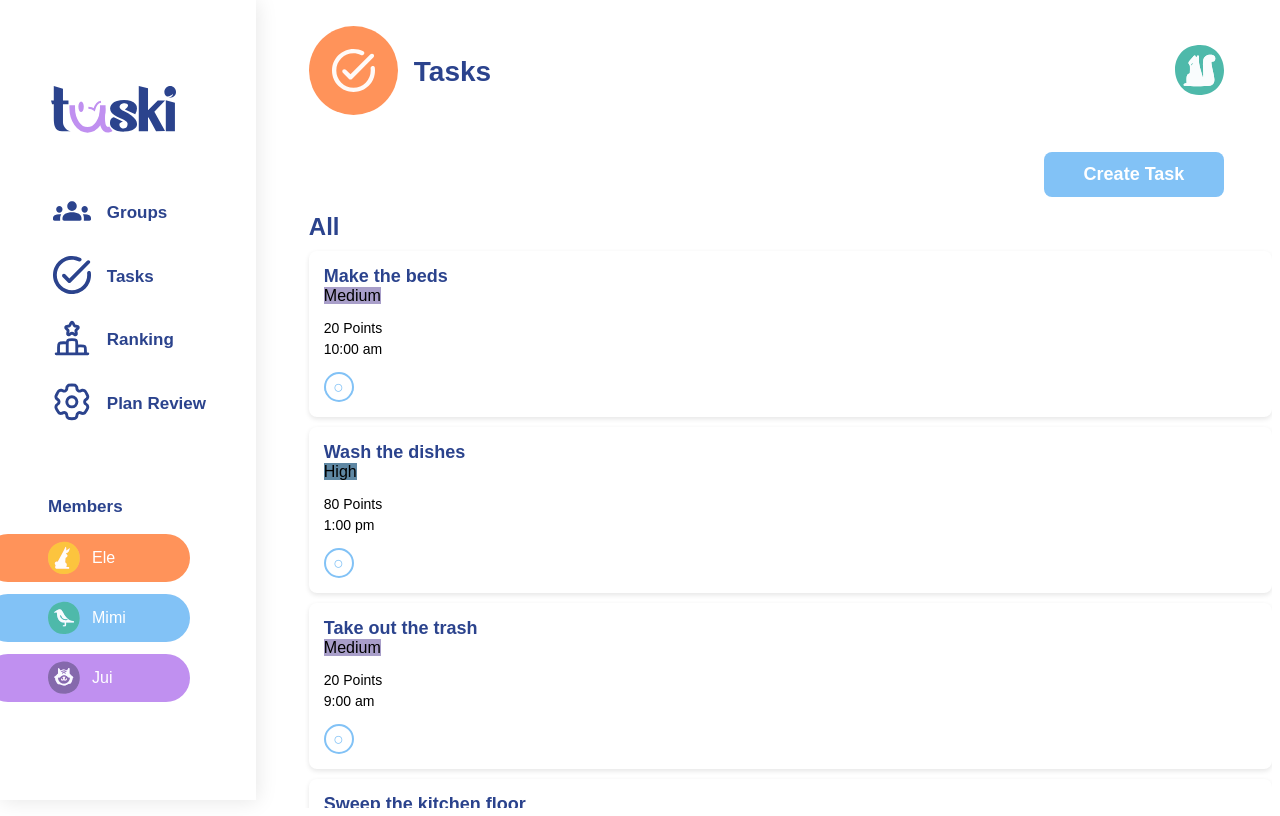
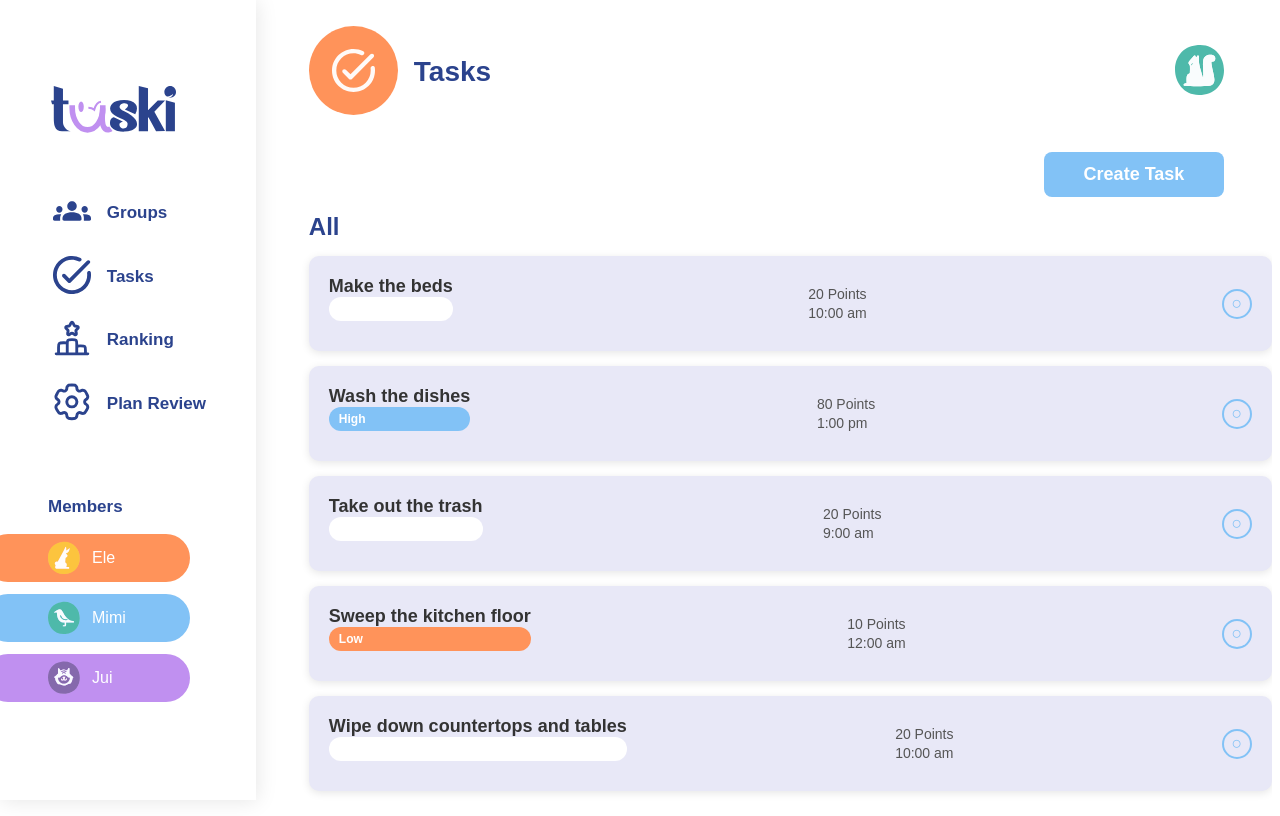
Before and after one commit to NikSala10/TaskiProject, a React (Vite) app: page /tasks in a window 1280 px wide. Built offline with nearby package versions, Linux system fonts and the light colour scheme.

Commit message:
feat(pages/tasks): render TaskList using tasks dataset

```diff
--- a/src/components/TaskItem/TaskItem.tsx
+++ b/src/components/TaskItem/TaskItem.tsx
@@ -11,11 +11,11 @@ const TaskItem = ({ task }: TaskItemProps) => {
   const getPriorityColor = (priority: 'Low' | 'Medium' | 'High') => {
     switch (priority) {
       case 'High':
-        return '#5E87A3';  // Azul
+        return '#82C2F6';
       case 'Medium':
-        return '#A89EC9';  // Morado
+        return '#ffffffff';
       case 'Low':
-        return '#F28C82';  // Naranja
+        return '#FF935A';
       default:
         return '#A89EC9';
     }
@@ -24,9 +24,7 @@ const TaskItem = ({ task }: TaskItemProps) => {
   return (
     <div className={`task-item ${isCompleted ? "completed" : ""}`}>
       <div className="task-info">
-        {/* Mostramos el nombre de la tarea */}
         <h3>{task.name}</h3>
-        {/* Mostramos la prioridad con un color específico */}
         <span className="priority" style={{ backgroundColor: getPriorityColor(task.priority) }}>
           {task.priority}
         </span>
@@ -36,7 +34,6 @@ const TaskItem = ({ task }: TaskItemProps) => {
         <p>{task.time}</p>
       </div>
 
-      {/* Botón para marcar como completada */}
       <button
         className={`complete-btn ${isCompleted ? "completed" : ""}`}
         onClick={handleToggleComplete}
--- a/src/pages/Tasks/Tasks.css
+++ b/src/pages/Tasks/Tasks.css
@@ -36,24 +36,50 @@
 }
 /* Estilos generales de TaskItem */
 .task-item {
-  background-color: #fff;
-  padding: 15px;
-  margin: 10px 0;
-  border-radius: 8px;
-  box-shadow: 0 2px 5px rgba(0, 0, 0, 0.1);
+  background-color: #E8E8F7;  /* Fondo morado claro */
+  padding: 20px;
+  margin: 15px 0;
+  border-radius: 10px;
+  box-shadow: 0 2px 8px rgba(0, 0, 0, 0.1);
+  display: flex;
+  justify-content: space-between;
+  align-items: center;
+  position: relative;
+  transition: transform 0.3s ease-in-out;
+}
+
+.task-item:hover {
+  transform: scale(1.02);
+}
+
+.task-info {
   display: flex;
   flex-direction: column;
-  gap: 10px;
 }
 
 .task-item h3 {
   margin: 0;
   font-size: 18px;
+  font-weight: bold;
+  color: #333;
 }
 
-.task-item p {
-  margin: 5px 0;
+.task-details p {
+  margin: 3px 0;
   font-size: 14px;
+  color: #555;
+}
+
+/* Prioridad de la tarea con color */
+.priority {
+  padding: 5px 10px;
+  font-size: 12px;
+  color: white;
+  border-radius: 12px;
+  text-transform: capitalize;
+  font-weight: bold;
+  display: inline-block;
+  margin-bottom: 10px;
 }
 
 /* Estilo del botón para marcar la tarea como completada */
@@ -81,12 +107,11 @@
 
 /* Cambios de color para la tarea cuando está completada */
 .task-item.completed {
-  background-color: #e0f7fa;  /* Color de fondo cuando la tarea está completada */
-  border-left: 5px solid #82C2F6;
-  opacity: 0.6;  /* Desvanece un poco la tarea completada */
+  background-color: #e0f7fa;  /* Fondo suave cuando la tarea está completada */
+  opacity: 0.6;
 }
 
 .task-item.completed h3 {
-  text-decoration: line-through;  /* Tachar el texto del título */
-  color: #b0bec5;  /* Cambiar color del título */
+  text-decoration: line-through;
+  color: #b0bec5;
 }
```
